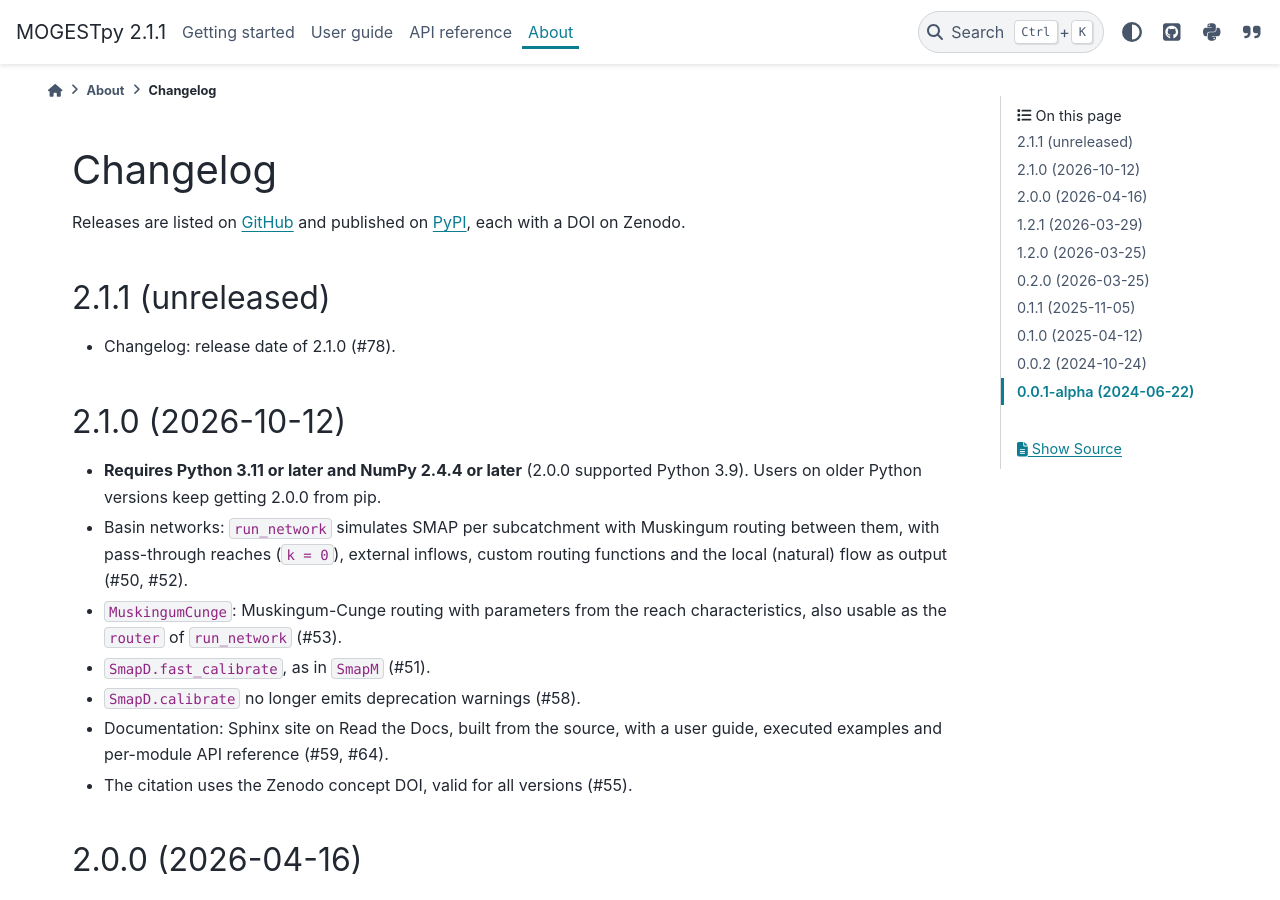
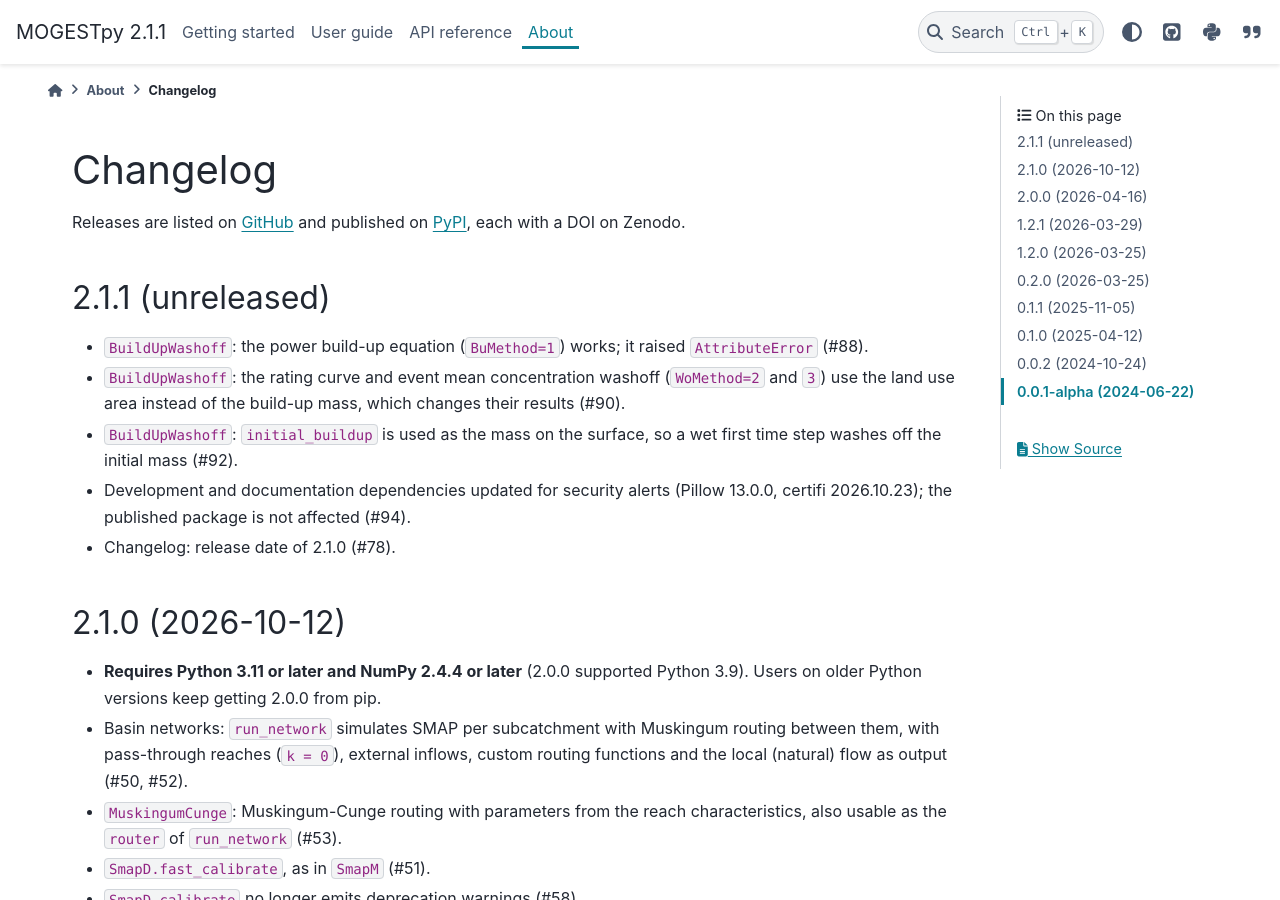
Before and after one commit to dariohhossoda/MOGESTpy, a Sphinx documentation site: the page built from docs/about/changelog.rst, in a window 1280 px wide and 900 px high. Built offline with Sphinx 7.4.7 and the PyData theme 0.15.4, drawn with Linux system fonts in a browser that asks for light colours; pages that are not in the unit, such as notebooks, are missing from menus.

Commit message:
Add BuildUpWashoff fixes and dependency updates to changelog
Co-Authored-By: Claude Opus 5.5 <noreply@anthropic.com>

```diff
--- a/docs/about/changelog.rst
+++ b/docs/about/changelog.rst
@@ -8,6 +8,16 @@ DOI on Zenodo.
 2.1.1 (unreleased)
 ------------------
 
+* ``BuildUpWashoff``: the power build-up equation (``BuMethod=1``) works; it
+  raised ``AttributeError`` (#88).
+* ``BuildUpWashoff``: the rating curve and event mean concentration washoff
+  (``WoMethod=2`` and ``3``) use the land use area instead of the build-up
+  mass, which changes their results (#90).
+* ``BuildUpWashoff``: ``initial_buildup`` is used as the mass on the surface,
+  so a wet first time step washes off the initial mass (#92).
+* Development and documentation dependencies updated for security alerts
+  (Pillow 13.0.0, certifi 2026.10.23); the published package is not
+  affected (#94).
 * Changelog: release date of 2.1.0 (#78).
 
 2.1.0 (2026-10-12)
```
